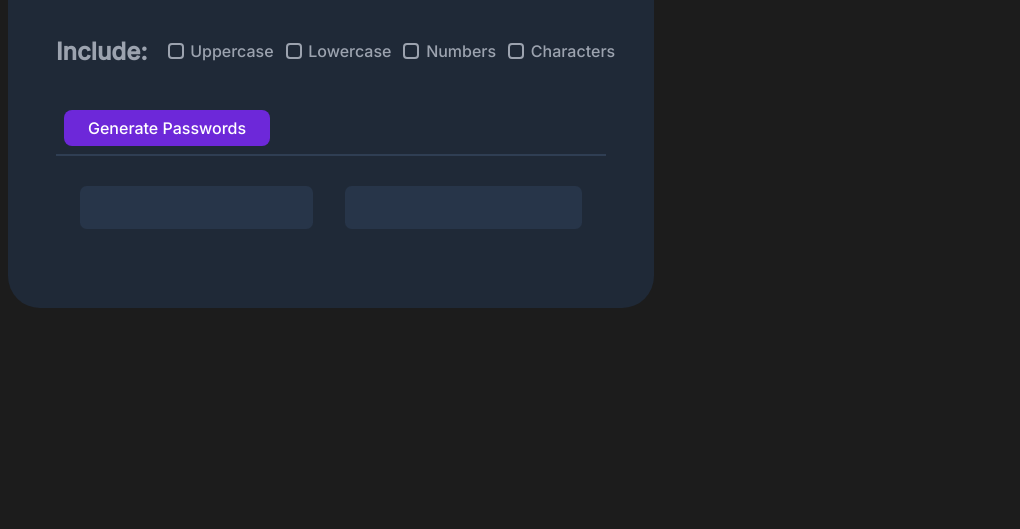
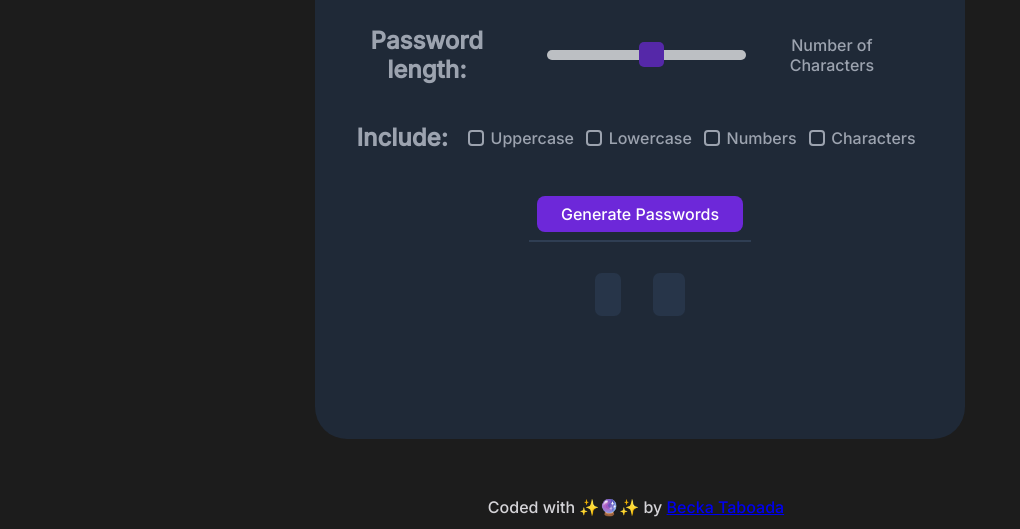
Before and after one commit to GrannyYetta/passwordGenerator, a website built with Vite: page index.html in a window 1280 px wide. Shown: the part 271-800 px from the top of the page, without its empty margins (0-1020 px from the left). Built offline with nearby package versions, Linux system fonts and the light colour scheme.

Commit message:
final styling

```diff
--- a/index.html
+++ b/index.html
@@ -19,6 +19,7 @@
 		<title>Random Password Generator</title>
 	</head>
 	<body>
+		<div class="outline">
 		<div class="border-box" id="container">
 			<div class="header">
 				<h1>
@@ -78,6 +79,13 @@
 				<button id="pw-two-btn"></button>
 			</div>
 		</div>
+	</div>
 		<script type="module" src="/src/index.js"></script>
+		<footer>
+			<p>
+				Coded with ✨🔮✨ by
+				<a href="https://github.com/GrannyYetta">Becka Taboada</a>
+			</p>
+		</footer>
 	</body>
 </html>
--- a/src/index.css
+++ b/src/index.css
@@ -1,31 +1,26 @@
-.karla {
-	font-family: "Karla", sans-serif;
-	font-optical-sizing: auto;
-	font-weight: 800;
-	font-style: normal;
-}
-
-.inter {
-	font-family: "Inter", sans-serif;
-	font-optical-sizing: auto;
-	font-weight: 400;
-	font-style: normal;
-}
-
 body {
-	margins: 0;
+	margin: 0;
+	text-align: center;
 	background-color: #1c1c1c;
 	display: flex;
 	flex-direction: column;
-	justify-content: space-between;
+	align-items: center;
+}
+
+.outline {
+	margin: 50px;
 }
 
 #container {
-	width: 34.37rem;
 	display: flex;
 	flex-direction: column;
+	justify-content: center;
+	align-items: center;
+	margin: auto;
+	padding: 50px;
+	min-height: 70vh;
+	width: 34.37rem;
 	background-color: #1f2937;
-	padding: 3em;
 	border-radius: 2em;
 }
 
```
